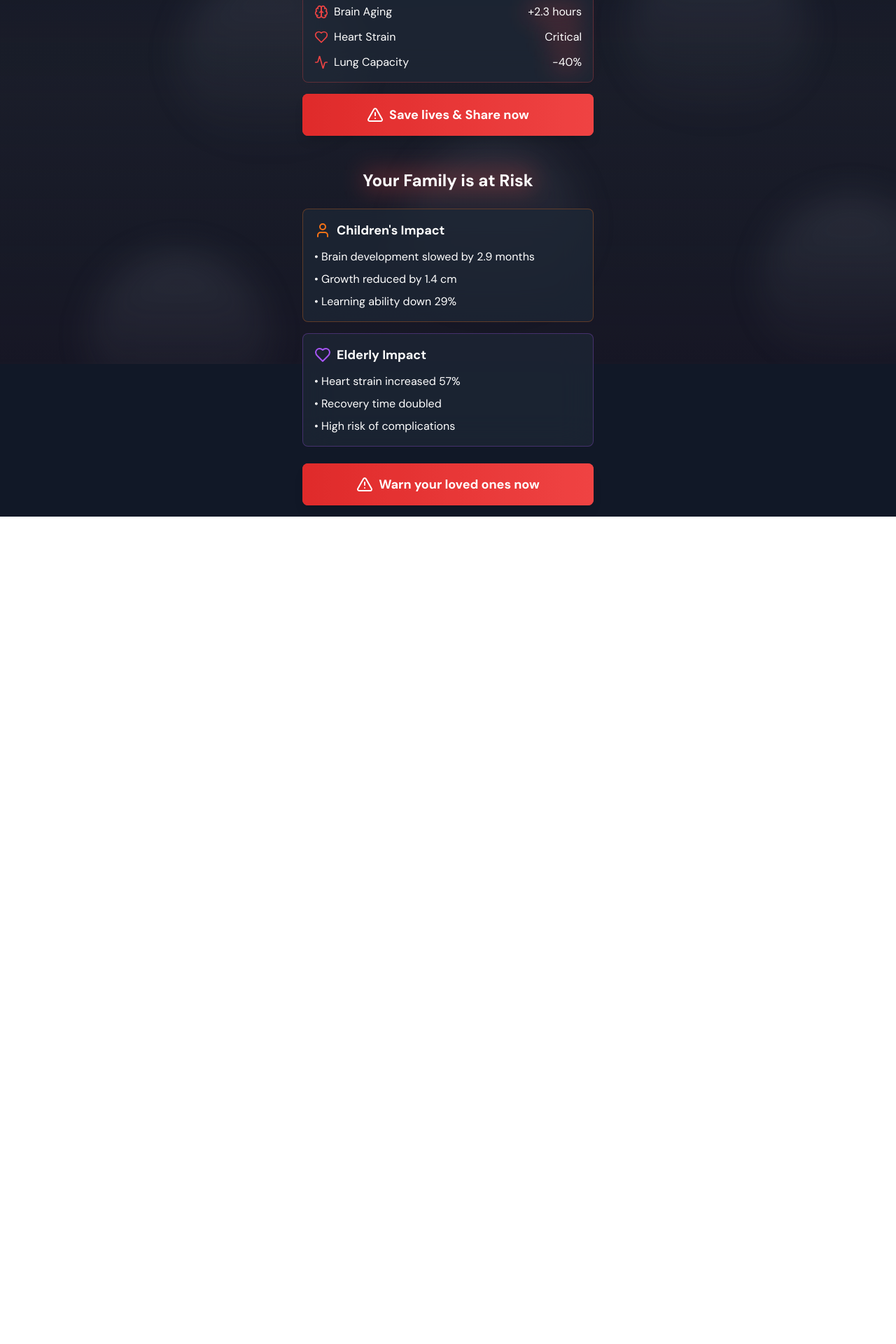
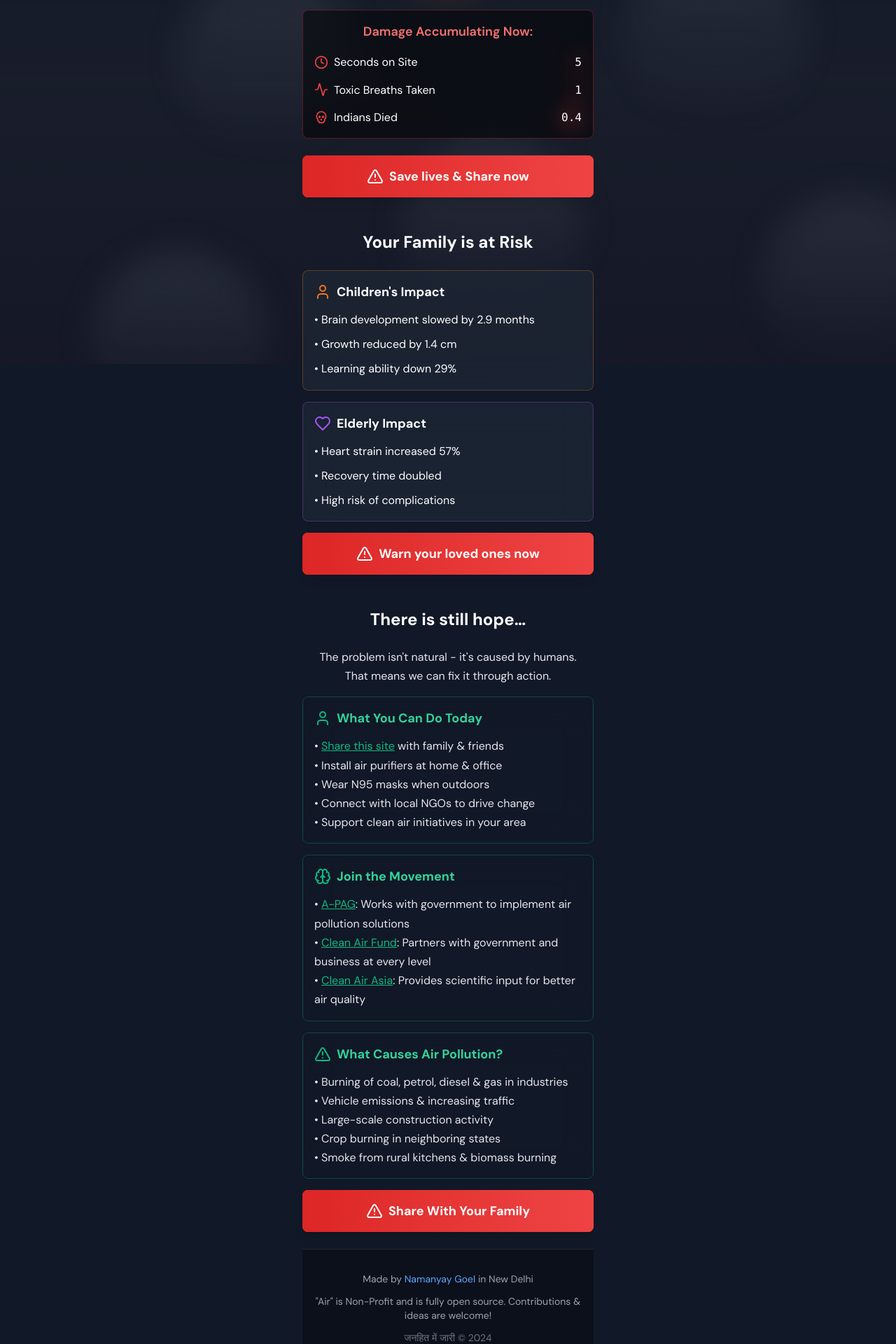
Before and after one commit to namanyayg/air, a Next.js app: page / in a window 1280 px wide. Shown: the part 280-2200 px from the top of the page at 70% size. Before the commit the page ends 1018 px from the top, so only its background shows below. Built offline with nearby package versions, Linux system fonts and the light colour scheme.

Commit message:
add new content sections

```diff
--- a/src/app/globals.css
+++ b/src/app/globals.css
@@ -58,6 +58,10 @@
   }
 }
 
+body {
+  line-height: 1.7;
+}
+
 @layer base {
   * {
     @apply border-border;
--- a/src/app/page.tsx
+++ b/src/app/page.tsx
@@ -1,9 +1,9 @@
 "use client";
 
-import React, { useState } from 'react';
+import React, { useState, useEffect } from 'react';
 import {
   Skull, AlertTriangle, Brain, Heart,
-  User, Activity
+  User, Activity, Clock
 } from 'lucide-react';
 
 // Smoke Background Component
@@ -20,7 +20,7 @@ const SmokeBackground = () => {
   return (
     <div className="fixed inset-0 overflow-hidden pointer-events-none">
       <div className="absolute inset-0 bg-gradient-to-b from-gray-900/50 via-gray-800/30 to-transparent">
-        <div className="absolute inset-0 animate-pulse opacity-20 bg-gradient-to-t from-red-900/20 via-orange-900/20 to-transparent"></div>
+        <div className="absolute inset-0 opacity-20 bg-gradient-to-t from-red-900/20 via-orange-900/20 to-transparent"></div>
       </div>
       {smokePositions.map((pos, i) => (
         <div
@@ -103,20 +103,6 @@ const DangerLevel: React.FC<DangerLevelProps> = ({ aqi }) => {
   );
 };
 
-// Component for real-time damage stats
-const DamageStats: React.FC = () => (
-  <div className="bg-gray-800/70 backdrop-blur-xl rounded-lg p-4 border border-red-500/30">
-    <h2 className="text-lg font-semibold mb-4 text-red-400">
-      Damage Accumulating Now:
-    </h2>
-    <div className="space-y-3">
-      <DamageStat icon={<Brain className="w-5 h-5 text-red-500" />} label="Brain Aging" value="+2.3 hours" />
-      <DamageStat icon={<Heart className="w-5 h-5 text-red-500" />} label="Heart Strain" value="Critical" />
-      <DamageStat icon={<Activity className="w-5 h-5 text-red-500" />} label="Lung Capacity" value="-40%" />
-    </div>
-  </div>
-);
-
 // Individual damage stat row
 interface DamageStatProps {
   icon: React.ReactNode;
@@ -166,7 +152,7 @@ interface FamilyImpactSectionProps {
 const FamilyImpactSection: React.FC<FamilyImpactSectionProps> = ({ aqi }) => (
   <section className="pt-8">
     <h2 className="text-2xl font-bold mb-6 text-center">
-      <GlowingText>Your Family is at Risk</GlowingText>
+      Your Family is at Risk
     </h2>
 
     <div className="space-y-4">
@@ -212,7 +198,7 @@ const ShareButton: React.FC<ShareButtonProps> = ({ text }) => {
   return (
     <button
       onClick={handleShare}
-      className="w-full bg-red-500 hover:bg-red-600 text-white py-4 px-6 rounded-lg font-bold text-lg flex items-center justify-center gap-2 shadow-lg relative overflow-hidden group"
+      className="w-full bg-red-500 hover:bg-red-600 text-white my-4 py-4 px-6 rounded-lg font-bold text-lg flex items-center justify-center gap-2 shadow-lg relative overflow-hidden group"
     >
       <div className="absolute inset-0 bg-gradient-to-r from-red-600 to-red-500 animate-pulse"></div>
       <span className="relative flex items-center gap-2">
@@ -223,9 +209,194 @@ const ShareButton: React.FC<ShareButtonProps> = ({ text }) => {
   );
 };
 
+// New Stats Counter Component
+interface StatsCounterProps {
+  startTime: number;
+}
+
+const StatsCounter: React.FC<StatsCounterProps> = ({ startTime }) => {
+  const [stats, setStats] = useState({
+    seconds: 0,
+    breaths: 0,
+    deaths: 0,
+    loss: 0,
+  });
+
+  useEffect(() => {
+    const interval = setInterval(() => {
+      const secondsElapsed = (Date.now() - startTime) / 1000;
+
+      // Average person takes 12-16 breaths per minute
+      const breathsTaken = Math.floor(secondsElapsed * (14/60));
+
+      // 2.1 million deaths per year converted to deaths per second
+      const deathsPerSecond = 2100000 / (365 * 24 * 60 * 60);
+      const deaths = deathsPerSecond * secondsElapsed;
+
+      // ₹31,07,78,26,32,000 per year converted to rupees per second
+      const lossPerSecond = 310778263200 / (365 * 24 * 60 * 60);
+      const loss = lossPerSecond * secondsElapsed;
+
+      setStats({
+        seconds: Math.floor(secondsElapsed),
+        breaths: breathsTaken,
+        deaths,
+        loss
+      });
+    }, 100);
+
+    return () => clearInterval(interval);
+  }, [startTime]);
+
+  const formatIndianCurrency = (num: number) => {
+    const formatted = Math.floor(num).toString();
+    let result = '';
+    let count = 0;
+
+    for (let i = formatted.length - 1; i >= 0; i--) {
+      if (count === 3 && result.length === 3) {
+        result = ',' + result;
+      } else if (count === 5 && result.length >= 6) {
+        result = ',' + result;
+      } else if (count > 5 && count % 2 === 1 && result.length > 7) {
+        result = ',' + result;
+      }
+      result = formatted[i] + result;
+      count++;
+    }
+    return '₹' + result;
+  };
+
+  return (
+    <div className="bg-black/50 backdrop-blur-xl rounded-lg p-4 border border-red-500/30 mb-6">
+      <h2 className="text-lg font-semibold mb-4 text-red-400">
+        Damage Accumulating Now:
+      </h2>
+      <div className="space-y-3">
+        <DamageStat
+          icon={<Clock className="w-5 h-5 text-red-500" />}
+          label="Seconds on Site"
+          value={<span className="font-mono">{stats.seconds.toLocaleString()}</span>}
+        />
+        <DamageStat
+          icon={<Activity className="w-5 h-5 text-red-500" />}
+          label="Toxic Breaths Taken"
+          value={<span className="font-mono">{stats.breaths.toLocaleString()}</span>}
+        />
+        <DamageStat
+          icon={<Skull className="w-5 h-5 text-red-500" />}
+          label="Indians Died"
+          value={<span className="font-mono">{stats.deaths.toFixed(1)}</span>}
+        />
+      </div>
+    </div>
+  );
+};
+
+// Hope Card Component
+interface HopeCardProps {
+  icon: React.ElementType;
+  title: string;
+  description: React.ReactNode;
+}
+
+const HopeCard: React.FC<HopeCardProps> = ({ icon: Icon, title, description }) => (
+  <div className="bg-emerald-900/3 backdrop-blur-xl rounded-lg p-4 border border-emerald-500/30">
+    <div className="flex items-center gap-2 mb-3">
+      <Icon className="w-6 h-6 text-emerald-500" />
+      <h3 className="text-lg font-bold text-emerald-400">{title}</h3>
+    </div>
+    <p className="text-gray-200">{description}</p>
+  </div>
+);
+
+// Hope Section Component
+const HopeSection: React.FC = () => {
+  const shareText = encodeURIComponent(
+    "⚠️ The air we're breathing is toxic... Learn more about the health impacts: https://air.nmn.gl\n\n🫁 Protect your family - See how it's affecting our children and elderly RIGHT NOW! 😷\n\nStay informed, stay safe! 🏥"
+  );
+
+  return (
+    <section className="pt-8">
+      <h2 className="text-2xl font-bold mb-6 text-center">
+        There is still hope&hellip;
+      </h2>
+
+      <div className="space-y-4">
+        <p className="text-gray-200 text-center">
+          The problem isn't natural - it's caused by humans.<br />
+          That means we can fix it through action.
+        </p>
+
+        <div className="space-y-4">
+          <HopeCard
+            icon={User}
+            title="What You Can Do Today"
+            description={<>
+              • <a href={`https://api.whatsapp.com/send/?text=${shareText}&type=custom_url&app_absent=0`} className="text-emerald-500 underline hover:text-emerald-400" target="_blank" rel="noopener noreferrer">Share this site</a> with family & friends<br />
+              • Install air purifiers at home & office<br />
+              • Wear N95 masks when outdoors<br />
+              • Connect with local NGOs to drive change<br />
+              • Support clean air initiatives in your area
+            </>}
+          />
+
+          <HopeCard
+            icon={Brain}
+            title="Join the Movement"
+            description={<>
+              • <a href="https://a-pag.org" className="text-emerald-500 underline hover:text-emerald-400" target="_blank" rel="noopener noreferrer">A-PAG</a>: Works with government to implement air pollution solutions<br />
+              • <a href="https://www.cleanairfund.org/where-we-work/india/" className="text-emerald-500 underline hover:text-emerald-400" target="_blank" rel="noopener noreferrer">Clean Air Fund</a>: Partners with government and business at every level<br />
+              • <a href="https://cleanairasia.org/india/" className="text-emerald-500 underline hover:text-emerald-400" target="_blank" rel="noopener noreferrer">Clean Air Asia</a>: Provides scientific input for better air quality
+            </>}
+          />
+
+          <HopeCard
+            icon={AlertTriangle}
+            title="What Causes Air Pollution?"
+            description={<>
+              • Burning of coal, petrol, diesel & gas in industries<br />
+              • Vehicle emissions & increasing traffic<br />
+              • Large-scale construction activity<br />
+              • Crop burning in neighboring states<br />
+              • Smoke from rural kitchens & biomass burning
+            </>}
+          />
+
+          <ShareButton text="Share With Your Family" />
+        </div>
+      </div>
+    </section>
+  );
+};
+
+// Footer Component
+const Footer: React.FC = () => (
+  <footer className="relative mt-16 border-t border-gray-800">
+    <div className="w-full bg-black/30 backdrop-blur-sm">
+      <div className="max-w-md mx-auto text-center py-8 px-4 text-gray-400 text-sm">
+        <div className="space-y-3">
+          <p>
+            Made by <a href="https://x.com/NamanyayG" target="_blank" rel="noopener noreferrer" className="text-blue-400 hover:text-blue-300">Namanyay Goel</a> in New Delhi
+          </p>
+          <p>
+            "Air" is Non-Profit and is fully open source. Contributions & ideas are welcome!
+          </p>
+          <p className="text-gray-500">जनहित में जारी © 2024</p>
+          <div className="space-x-4 mt-2">
+            <a href="/privacy" className="hover:text-gray-300 transition-colors">Privacy Policy</a>
+          </div>
+          <p className="text-gray-300 mt-4">Jai Hind 🇮🇳</p>
+        </div>
+      </div>
+    </div>
+  </footer>
+);
+
 // Main Dashboard Component
 const ToxicAirDashboard: React.FC = () => {
   const [aqi] = useState(285);
+  const [startTime] = useState(Date.now());
 
   return (
     <div className="min-h-screen relative bg-gray-900 text-white">
@@ -234,18 +405,24 @@ const ToxicAirDashboard: React.FC = () => {
       <div className="relative max-w-md mx-auto p-4 space-y-6">
         <div className="text-center">
           <h1 className="text-4xl font-bold mb-4">
-            <GlowingText>Toxic Air Alert</GlowingText>
+            Air Alert
           </h1>
+          <p className="text-center my-4">
+            <span className="text-gray-100">Our country is in danger.</span><br />
+            <span className="text-gray-300">The first step is <b>awareness</b>.</span>
+          </p>
           <DangerLevel aqi={aqi} />
+          <StatsCounter startTime={startTime} />
         </div>
 
         <div className="space-y-4">
-          <DamageStats />
           <ShareButton text="Save lives & Share now" />
           <FamilyImpactSection aqi={aqi} />
+          <ShareButton text="Warn your loved ones now" />
+          <HopeSection />
         </div>
 
-        <ShareButton text="Warn your loved ones now" />
+        <Footer />
       </div>
     </div>
   );
```
